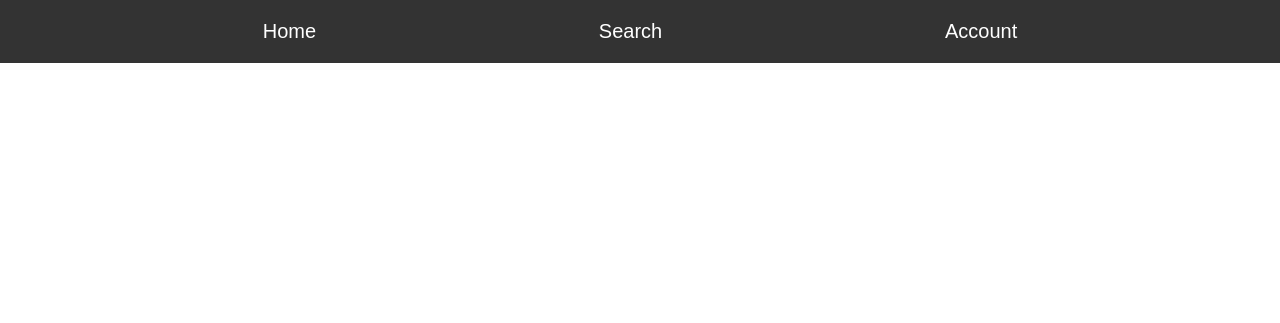
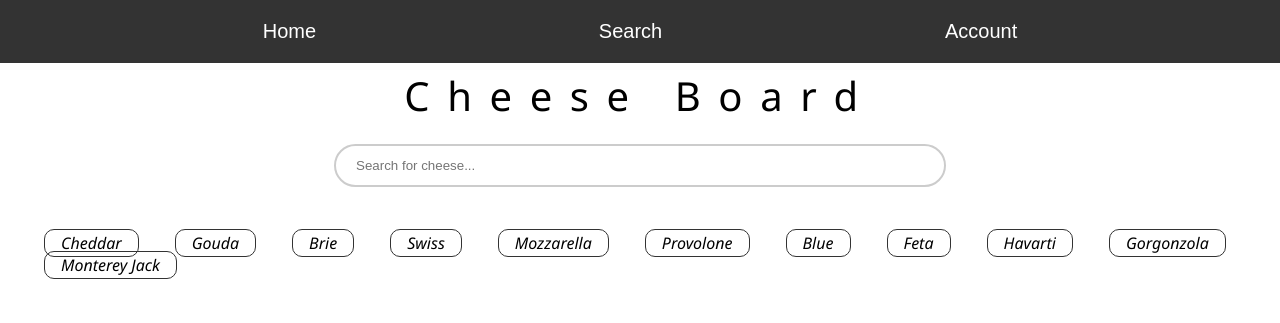
Before and after one commit to ahmxd675/CheeseBoard, a Django app: page / in a window 1280 px wide. Shown: the top 323 px of the page. Run offline with Django 3.2, Linux system fonts and the light colour scheme.

Commit message:
Add header component

```diff
--- /dev/null
+++ b/CheeseBoardSite/templatetags/custom_tags.py
@@ -0,0 +1,7 @@
+from django import template
+
+register = template.Library()
+
+@register.inclusion_tag('CheeseBoardSite\header.html')
+def render_header(tags):
+    return {'tags': tags}
--- a/CheeseBoardSite/views.py
+++ b/CheeseBoardSite/views.py
@@ -1,4 +1,17 @@
 from django.shortcuts import render
 
 def index(request):
-    return render(request, 'CheeseBoardSite/index.html')
+    context_dict = {'tags':[
+        "Cheddar",
+        "Gouda",
+        "Brie",
+        "Swiss",
+        "Mozzarella",
+        "Provolone",
+        "Blue",
+        "Feta",
+        "Havarti",
+        "Gorgonzola",
+        "Monterey Jack"
+    ]}
+    return render(request, 'CheeseBoardSite/index.html', context=context_dict)
--- /dev/null
+++ b/templates/CheeseBoardSite/header.html
@@ -0,0 +1,55 @@
+<style>
+    #center {
+        display: flex;
+        justify-content: center;
+        align-items: center;
+        flex-direction: column;
+        padding: 20px;
+    }
+
+    #title {
+        font-size: 2.5em;
+        font-family: 'Segoe UI';
+        letter-spacing: 1.1rem;
+        font-weight: 400;
+        margin: 0.2em;
+    }
+
+    #mainSearch {
+        width: 50%;
+        padding: 12px 20px;
+        margin: 1em;
+        margin-bottom: 2em;
+        box-sizing: border-box;
+        border: 2px solid #ccc;
+        border-radius: 50px;
+    }
+
+    #tags {
+        display: inline;
+    }
+
+    #tag {
+        margin: 1em;
+        padding-left: 1em;
+        padding-right: 1em;
+        padding-top: 0.1em;
+        padding-bottom: 0.1em;
+        font-family: 'Segoe UI';
+        font-style: italic;
+        border: 1px solid #333;
+        border-radius: 10px;
+    }
+
+</style>
+
+<div id="center">
+    <h1 id="title">Cheese Board</h1>
+    <input type="text" placeholder="Search for cheese..." id="mainSearch" />
+    <br>
+    <div id="tags">
+        {% for tag in tags %}
+            <span id="tag">{{ tag }}</span>
+        {% endfor %}
+    </div>
+</div>
--- a/templates/CheeseBoardSite/index.html
+++ b/templates/CheeseBoardSite/index.html
@@ -1,12 +1,9 @@
 {% include 'CheeseBoardSite\navbar.html' %}
+{%load custom_tags %}
 
 <title>Cheese Board</title>
 
 <style>
-    :global(*){
-        box-sizing: border-box;
-    }
-
     #page {
         display: flex;
         flex-direction: column;
@@ -23,5 +20,5 @@
     <div id="navbar">
 
     </div>
-
+    {% render_header tags %}
 </div>
```
Also changed, not shown: CheeseBoardSite/templatetags/__init__.py (added).
